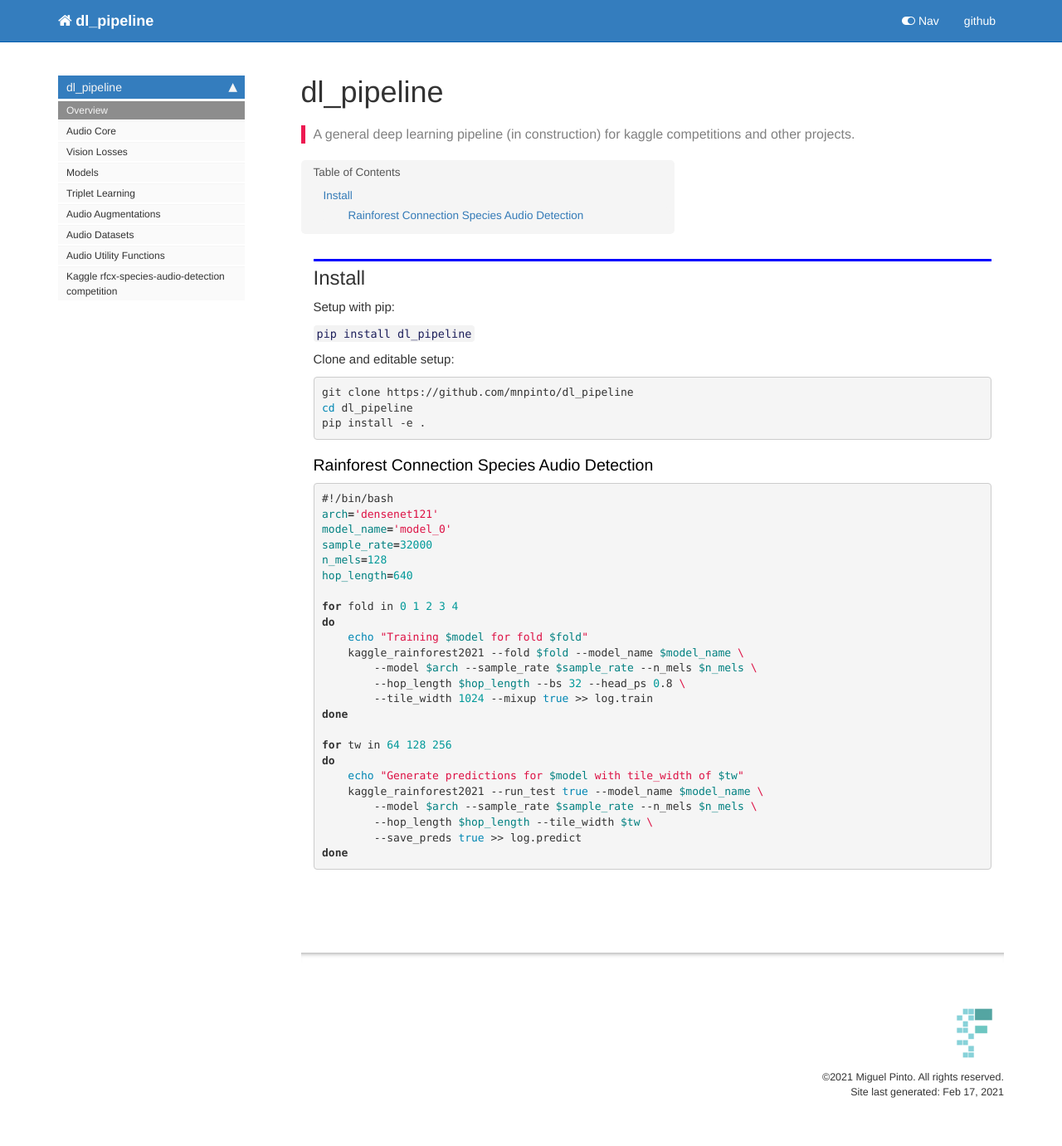
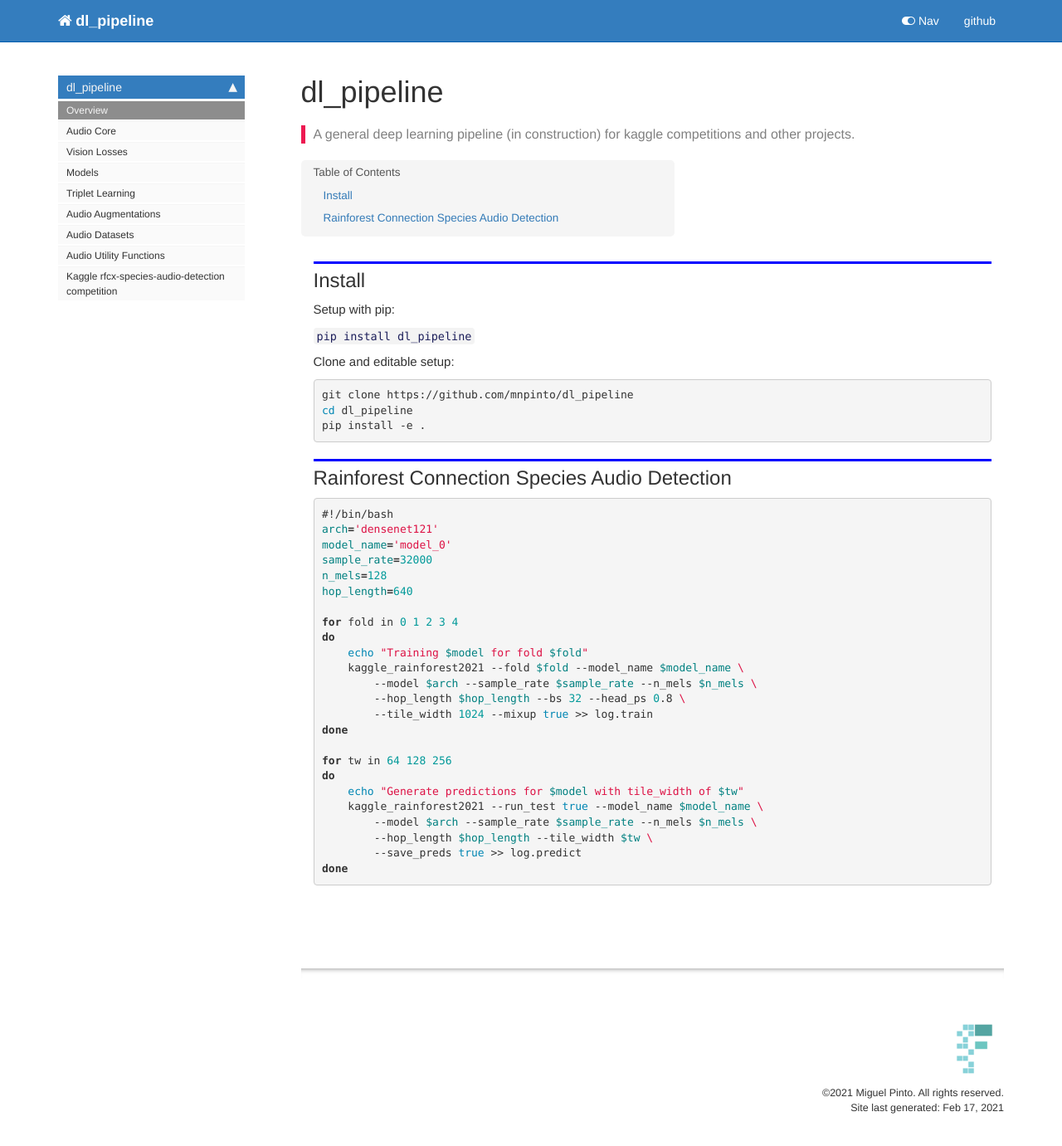
Before and after one commit to mnpinto/dl_pipeline, a Jekyll site: the page built from docs/index.html, in a window 1280 px wide and 1394 px high. Shown: the top 1381 px of the window at 83% size. Built offline with Jekyll 4.4.1, drawn with Linux system fonts in a browser that asks for light colours; nearby versions of some CDN libraries; comment, search, counter and statistics services are not loaded.

Commit message:
update docs

```diff
--- a/docs/index.html
+++ b/docs/index.html
@@ -50,7 +50,7 @@ pip install -e .
 </div>
 <div class="cell border-box-sizing text_cell rendered"><div class="inner_cell">
 <div class="text_cell_render border-box-sizing rendered_html">
-<h3 id="Rainforest-Connection-Species-Audio-Detection">Rainforest Connection Species Audio Detection<a class="anchor-link" href="#Rainforest-Connection-Species-Audio-Detection"> </a></h3>
+<h2 id="Rainforest-Connection-Species-Audio-Detection">Rainforest Connection Species Audio Detection<a class="anchor-link" href="#Rainforest-Connection-Species-Audio-Detection"> </a></h2>
 </div>
 </div>
 </div>
```
Also changed, not shown: README.md, 1 other file.
